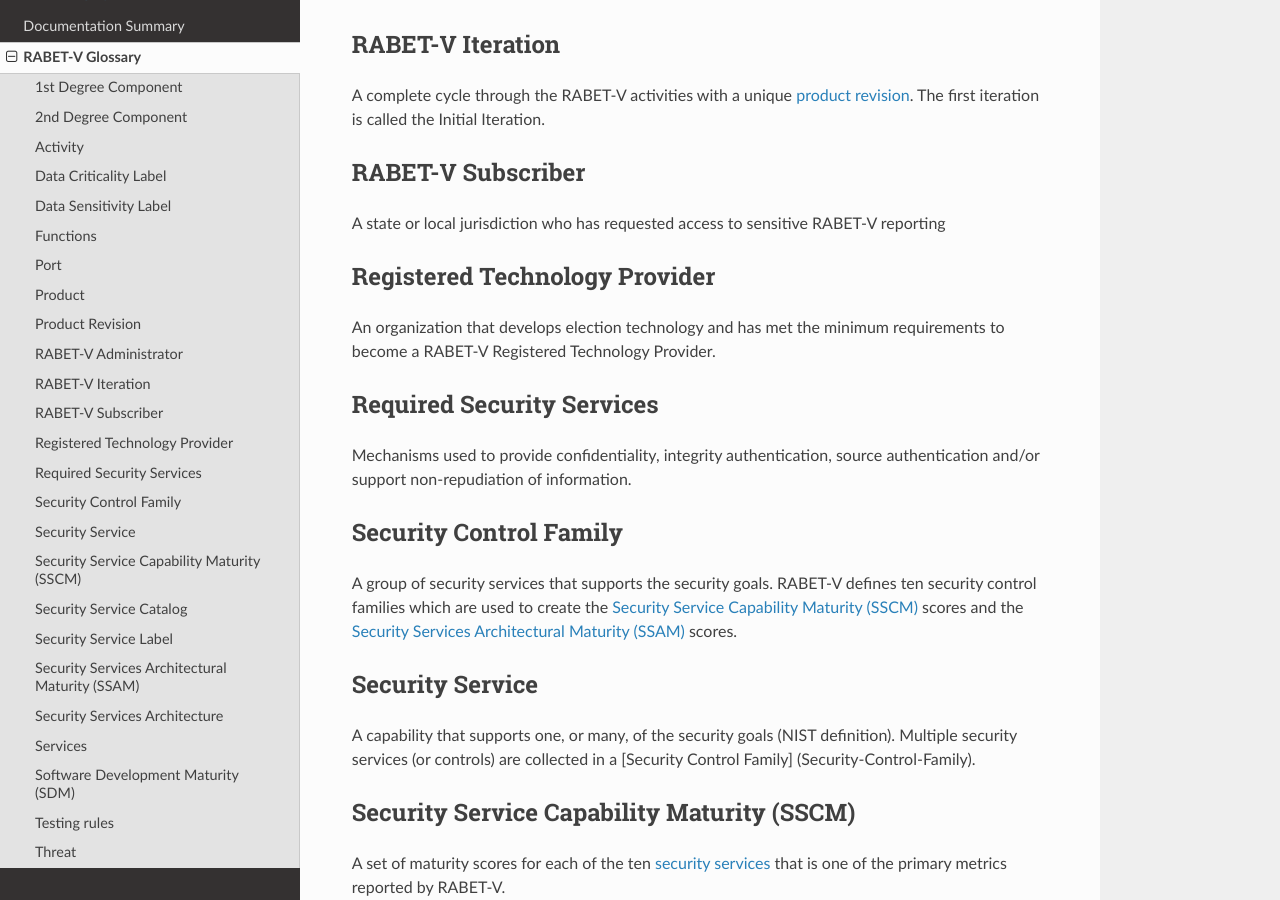
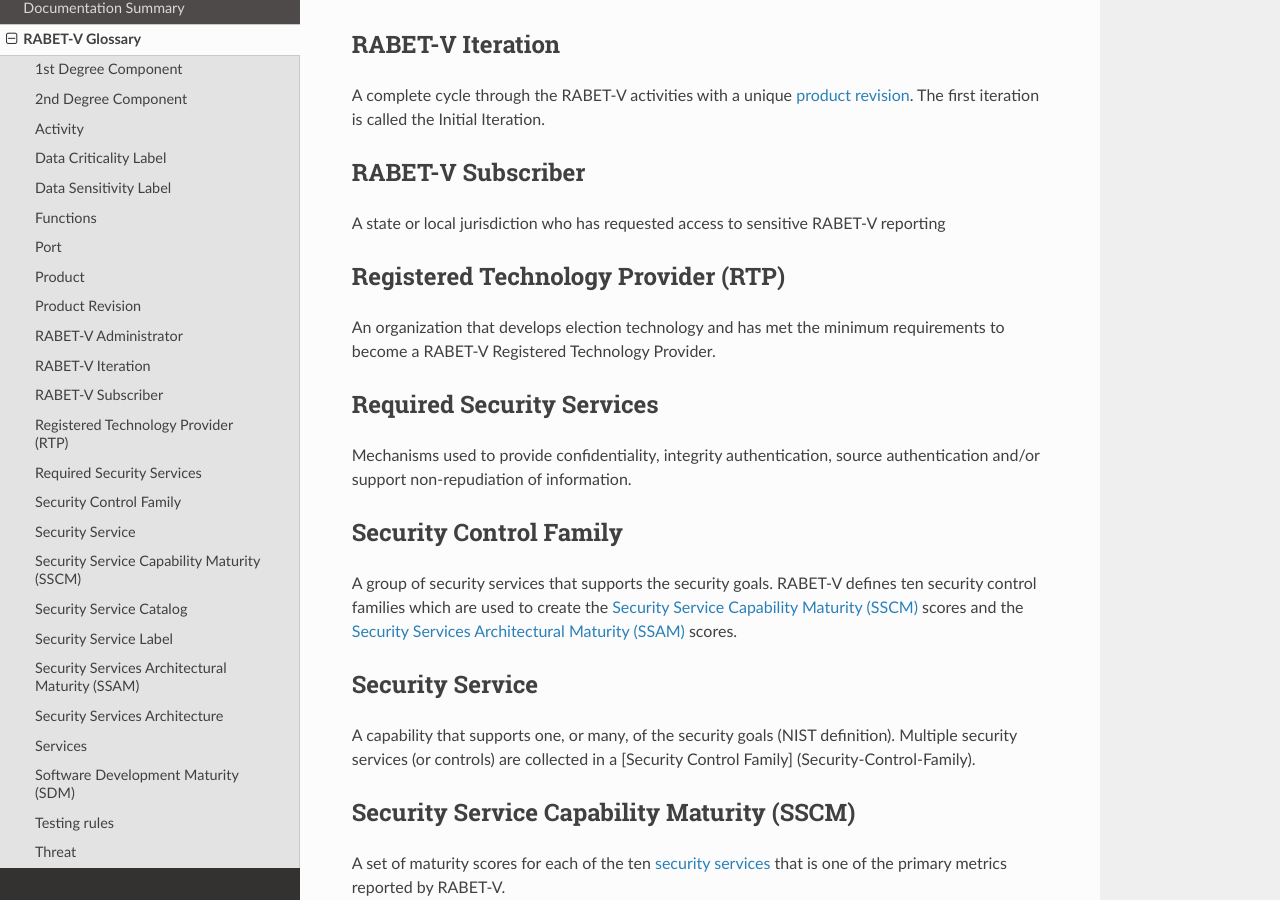
Before and after one commit to it-dept-cis/RABET-V-Pilot, a Sphinx documentation site: the page built from docs/source/Appendices/RABET-V_Glossary.md, in a window 1280 px wide and 900 px high, scrolled down 1388 px. Built offline with Sphinx 7.4.7 and the Read the Docs theme 2.0.0, drawn with Linux system fonts in a browser that asks for light colours; pages that are not in the unit, such as notebooks, are missing from menus.

Commit message:
Update RABET-V_Glossary.md

```diff
--- a/docs/source/Appendices/RABET-V_Glossary.md
+++ b/docs/source/Appendices/RABET-V_Glossary.md
@@ -48,7 +48,7 @@ A complete cycle through the RABET-V activities with a unique [product revision]
 
 A state or local jurisdiction who has requested access to sensitive RABET-V reporting
 
-### Registered Technology Provider
+### Registered Technology Provider (RTP)
 
 An organization that develops election technology and has met the minimum requirements to become a RABET-V Registered Technology Provider.
 
```
